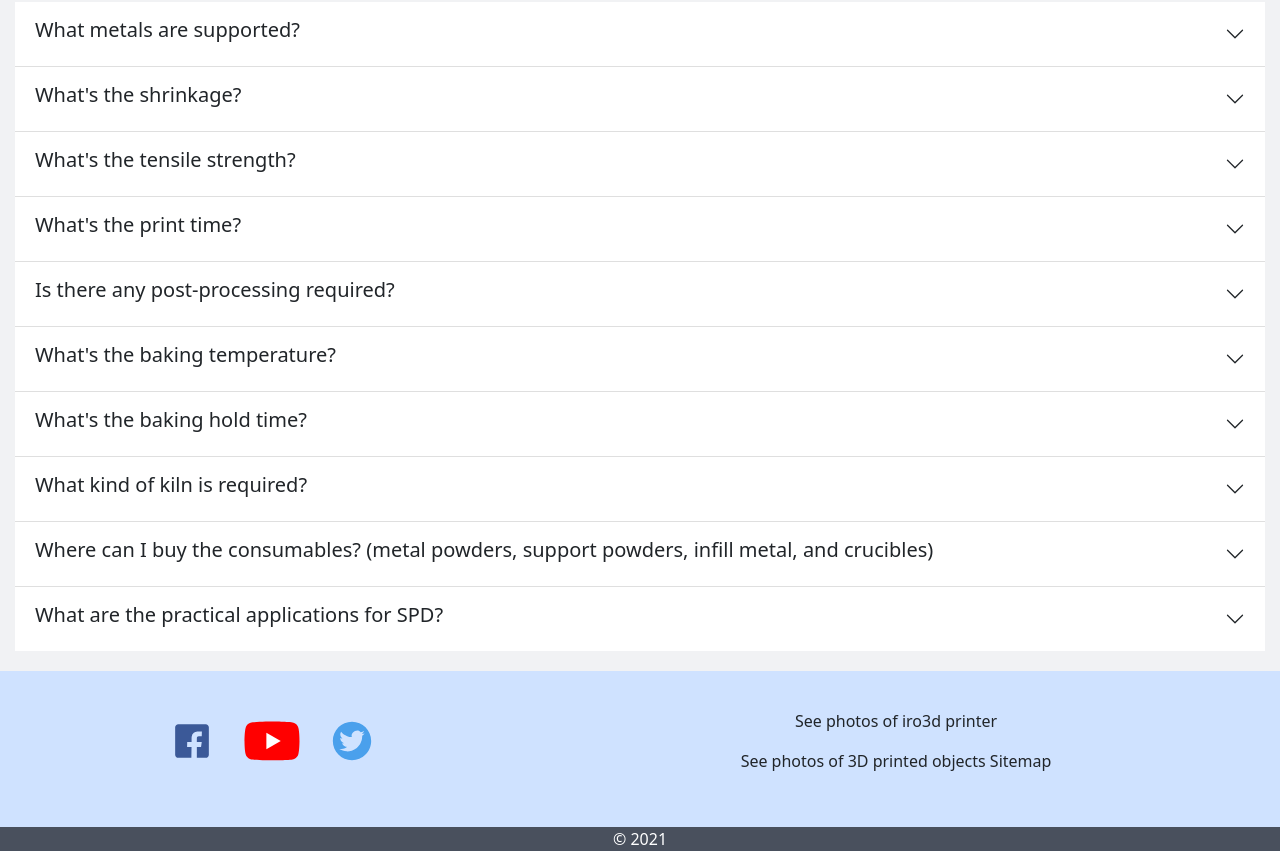
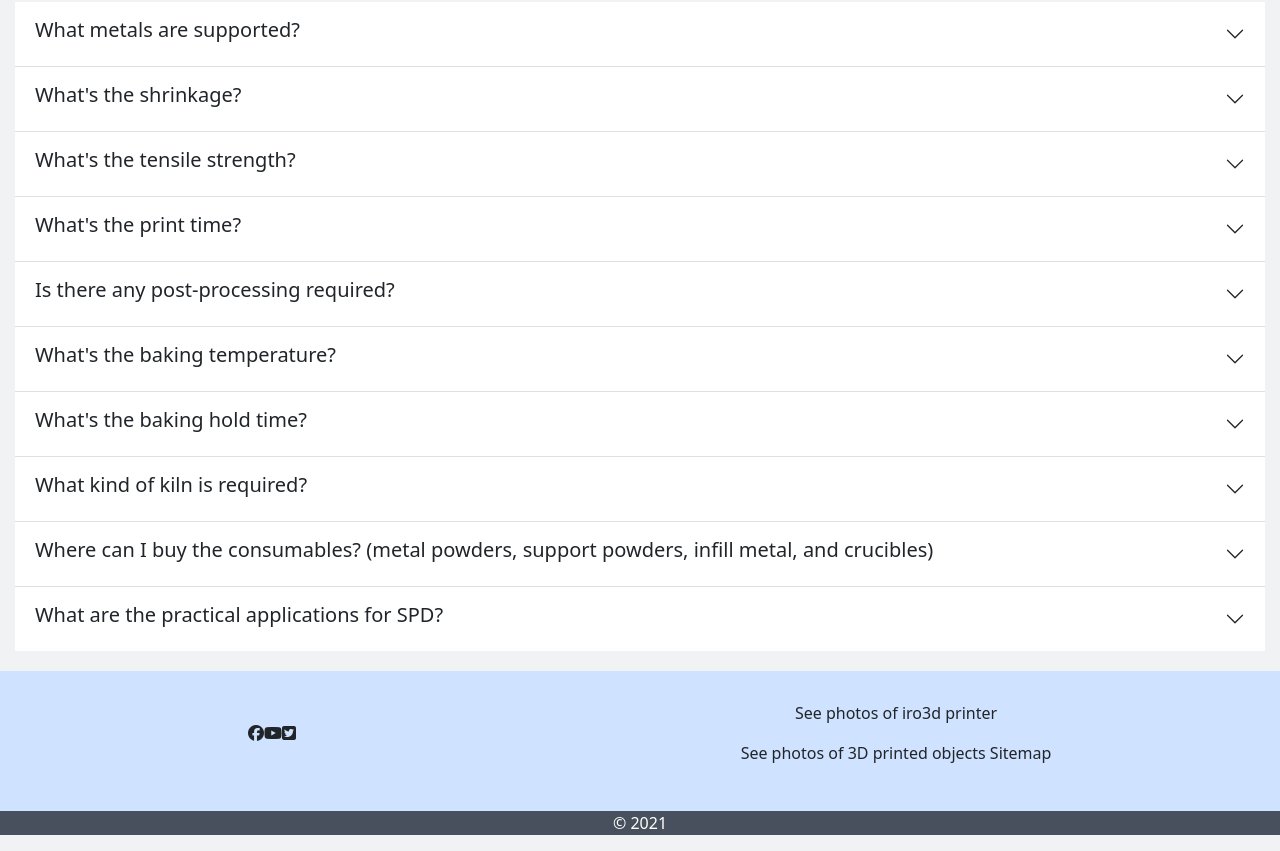
Before and after one commit to tajbirhossain/project6, a plain HTML site: page index.html in a window 1280 px wide. Shown: the part 853-1704 px from the top of the page. Drawn offline with nearby package versions, Linux system fonts and the light colour scheme.

Commit message:
Update index.html

```diff
--- a/index.html
+++ b/index.html
@@ -12,6 +12,7 @@
 
     <title>Hello, world!</title>
     <link rel="stylesheet" href="css/home.css">
+    <script src="https://kit.fontawesome.com/85001c8154.js" crossorigin="anonymous"></script>
 </head>
 
 <body>
@@ -37,7 +38,7 @@
                 <div class="col">
                     <div class="p-3  bg-light secCol">
                         <ul id="specSide">
-                            <li><span>SPECS:</span></li>
+                            <li><span id="lineSp">SPECS:</span></li>
                             <li><span>3D Printing process: Selective Powder Deposition (SPD)</span></li>
                             <li><span>Build volume of Model C: about 279x274x110 mm</span></li>
                             <li><span>Build volume of Model G: about 610x610x310 mm</span></li>
@@ -226,9 +227,9 @@
     <section id="socialSide">
         <div class="detLas">
             <div class="iconSi">
-                <ul><li><img src="images/fb.svg" alt="facebook"></li>
-                    <li><img src="images/youtube.svg" alt="youtube"></li>
-                    <li><img src="images/tw.svg" alt="twitter"></li>
+                <ul><li><i class="fab fa-facebook"></i></li>
+                    <li><i class="fab fa-youtube"></i></li>
+                    <li><i class="fab fa-twitter-square"></i></li>
                 </ul>
             </div>
             <div class="detailSi">
```
